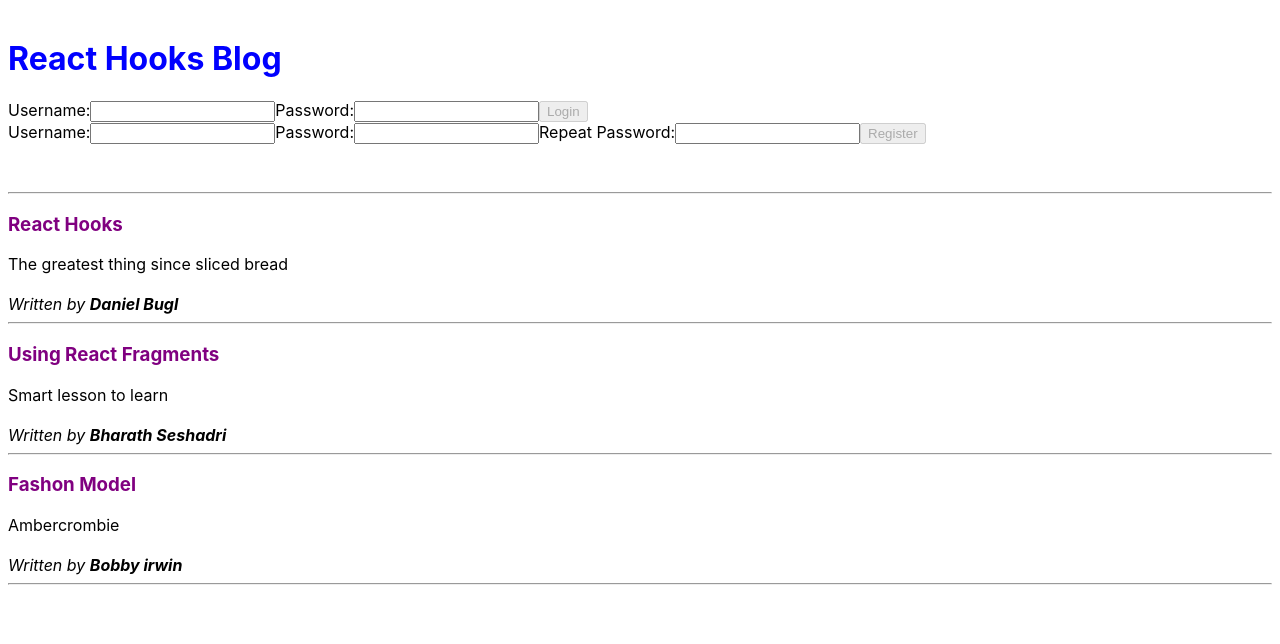
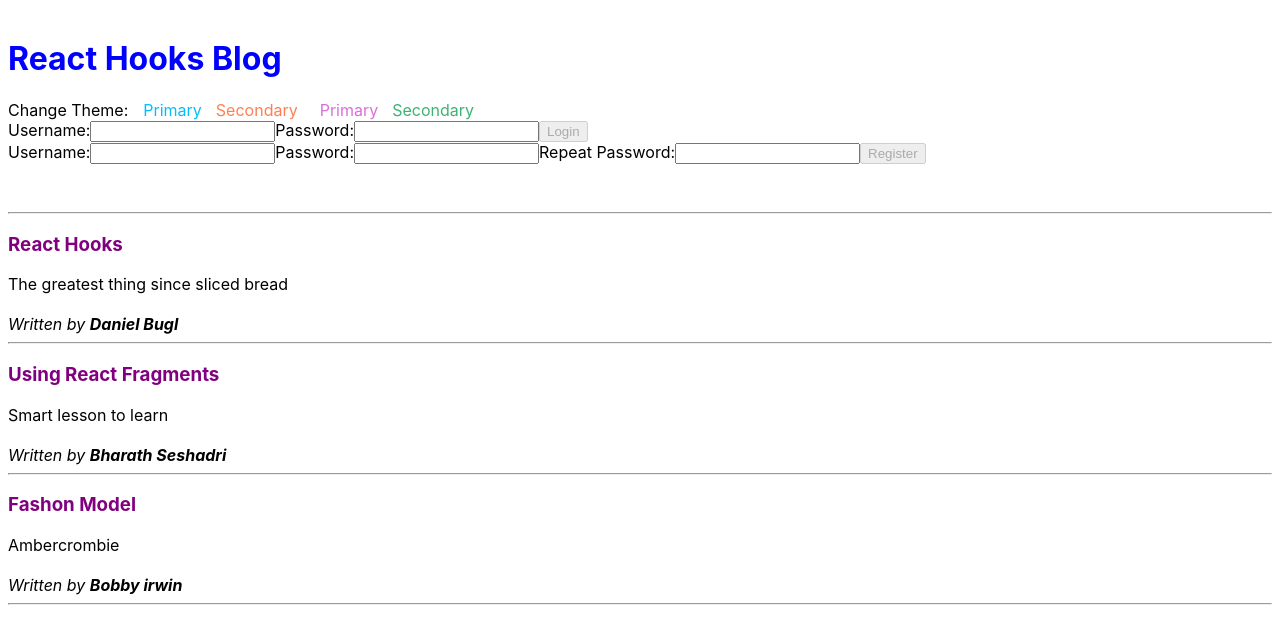
Before and after one commit to chasethesky79/react-hooks-project, a React (Create React App) app: page / in a window 1280 px wide. Shown: the top 644 px of the page. Built offline with nearby package versions, Linux system fonts and the light colour scheme.

Commit message:
react-hooks-project
Implemented themes using useState effect

```diff
--- a/src/App.js
+++ b/src/App.js
@@ -8,7 +8,7 @@ import { appReducer } from './app-reducer';
 import React from 'react';
 import Header from './Header';
 import { ThemeContext } from './contexts';
-
+import ChangeTheme from './themes/ChangeTheme';
 
 const defaultPosts = [
   { title: 'React Hooks', content: 'The greatest thing since sliced bread', author: 'Daniel Bugl'},
@@ -30,6 +30,7 @@ export default function App({ header }) {
     <ThemeContext.Provider value={theme}>
     <div className="posts-container">
       <Header text={header}/>
+      <ChangeTheme theme={theme} setTheme={setTheme}/>
       <UserBar user={user} dispatch={dispatch}/>
     <br/>
     { user && <CreatePost user={user} posts={posts} dispatch={dispatch}/>}
--- a/src/Header.js
+++ b/src/Header.js
@@ -2,7 +2,7 @@ import { ThemeContext } from './contexts';
 import { useContext } from 'react';
 
 export default function Header({text}) {
-    const { primaryColor, secondaryColor } = useContext(ThemeContext);
+    const { primaryColor } = useContext(ThemeContext);
 
     return <h1 style={{color: primaryColor}}>{text}</h1>
 }
--- a/src/post/Post.js
+++ b/src/post/Post.js
@@ -1,4 +1,4 @@
-import React, { useCallback, useContext } from 'react';
+import React, { useContext } from 'react';
 import { ThemeContext } from '../contexts';
 
 export default function Post({ title, content, author }){
--- /dev/null
+++ b/src/themes/ChangeTheme.js
@@ -0,0 +1,29 @@
+import '../themes/themes.css'
+
+const THEMES = [
+    { primaryColor: 'deepskyblue', secondaryColor: 'coral'},
+    { primaryColor: 'orchid', secondaryColor: 'mediumseagreen'}
+];
+
+const ThemeItem = ({ theme, active, onClick }) => {
+    return (
+        <span onClick={onClick} style={{ cursor: 'pointer', paddingLeft: 8, fontWeight: active ? 'bold': 'normal'}}>
+          <span className='theme-inline' style={{ color: theme.primaryColor }}>Primary</span>
+          <span className='theme-inline' style={{ color: theme.secondaryColor }}>Secondary</span>
+        </span>
+    )
+}
+
+export default function ChangeTheme({ theme, setTheme }) {
+    const isActive = (t) => theme.primaryColor === t.primaryColor && theme.secondaryColor === t.secondaryColor;
+    return (
+        <div>
+            Change Theme:
+            {THEMES.map((t, i) => {
+                const key = `Theme - ${i}`;
+                return <ThemeItem key={key} theme={t} active={isActive(t)} onClick={() => setTheme(t)}/>
+            })
+          }
+        </div>
+    )
+}
--- /dev/null
+++ b/src/themes/themes.css
@@ -0,0 +1,4 @@
+.theme-inline {
+    margin-left: 7px;
+    margin-right: 7px;
+}
```
Also changed, not shown: 1 other file (tests, documents, lock files or other folders).
